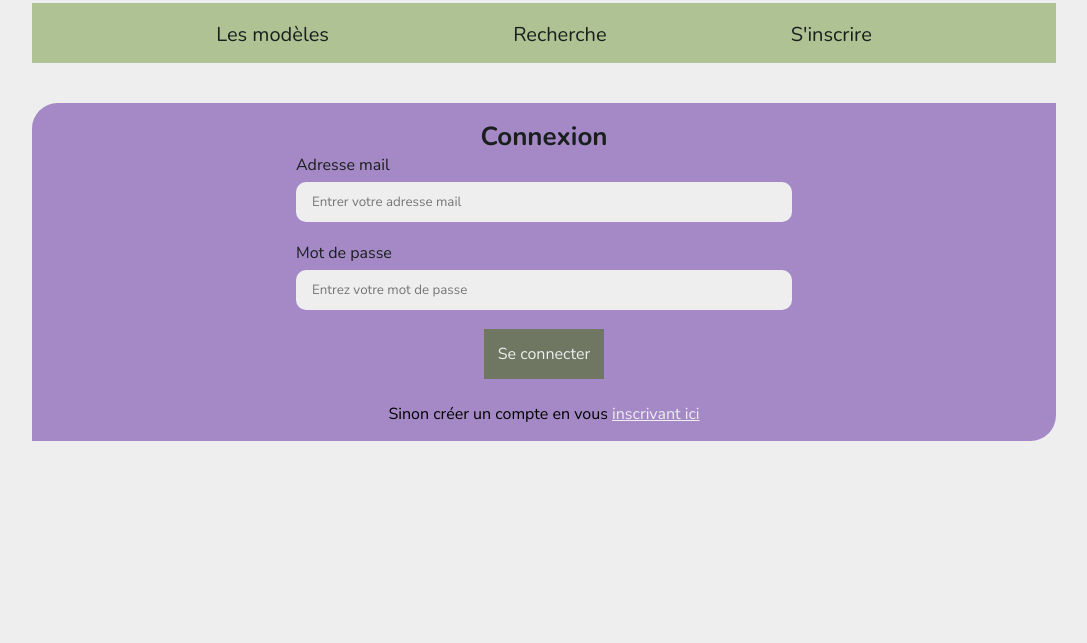
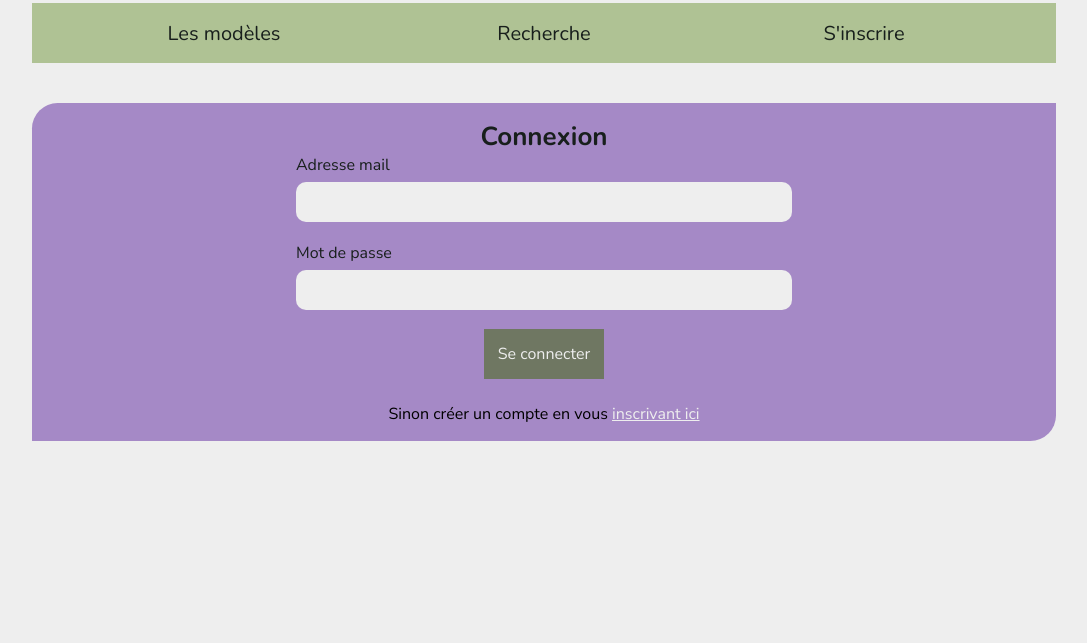
Before and after one commit to TatianaAll/accrochet-vous, a Symfony app: template templates/public/login.html.twig in a window 1280 px wide. Shown: the part 157-800 px from the top of the page, without its empty margins (96-1183 px from the left). Run offline with Twig, Linux system fonts and the light colour scheme; the template is opened without the code that fills it, so the values that code supplies are empty; style sheets or scripts are compiled from the project's sources; some libraries are stand-ins or nearby versions; some web fonts are replaced.

Commit message:
style feat

```diff
--- a/src/Controller/public/LoginController.php
+++ b/src/Controller/public/LoginController.php
@@ -30,9 +30,11 @@ class LoginController extends AbstractController
     {
         $error = $authenticationUtils->getLastAuthenticationError();
         $lastUsername = $authenticationUtils->getLastUsername();
+        $errorMessage = "Adresse mail ou mot de passe incorrect";
 
         return $this->render('public/login.html.twig', [
             'error' => $error,
+            'errorMessage' => $errorMessage,
             'lastUsername' => $lastUsername
         ]);
     }
--- a/templates/public/inscription.html.twig
+++ b/templates/public/inscription.html.twig
@@ -3,7 +3,7 @@
 {% block title %} Inscription {% endblock %}
 
 {% block body %}
-    <section class="formContainerGreen">
+    <section class="containerGreen">
 
         <h2 class="titleH2">Créer un compte</h2>
         <div class="formWrapper">
--- a/templates/public/login.html.twig
+++ b/templates/public/login.html.twig
@@ -3,7 +3,7 @@
 {% block title %} Connexion {% endblock %}
 
 {% block body %}
-    <section class="formContainerLilac">
+    <section class="containerLilac">
 
         <h2 class="titleH2">Connexion</h2>
         <div class="formWrapper">
@@ -11,21 +11,30 @@
                 <div class="formField">
                     <label for="_username" class="labelForm">Adresse mail</label>
                     <input type="email" name="_username" value="{{ lastUsername }}"
-                           placeholder="Entrer votre adresse mail" class="inputForm"/>
+                           class="inputForm"/>
                 </div>
                 <div class="formField">
                     <label for="_password" class="labelForm">Mot de passe</label>
-                    <input type="password" name="_password" placeholder="Entrez votre mot de passe" class="inputForm"/>
+                    <input type="password" name="_password" class="inputForm"/>
                 </div>
-
+                {% if error %}
+                <div class="errorContainer">
+                    <p class="error">
+                        {{ errorMessage }}
+                    </p>
+                </div>
+                {% endif %}
                 <div class="center">
                     <button type="submit" class="buttonContainer">Se connecter</button>
                 </div>
             </form>
         </div>
-        <p class="textForm">Sinon créer un compte en vous
+        <p class="textForm">
+            Sinon créer un compte en vous
             <a href="{{ path("user_inscription") }}" class="linkForm">
-                inscrivant ici</a></p>
+                inscrivant ici
+            </a>
+        </p>
     </section>
 
 {% endblock %}
```
Also changed, not shown: public/assets/styles/_forms.scss, public/assets/styles/_header.scss, public/assets/styles/style.css, 1 other file.
